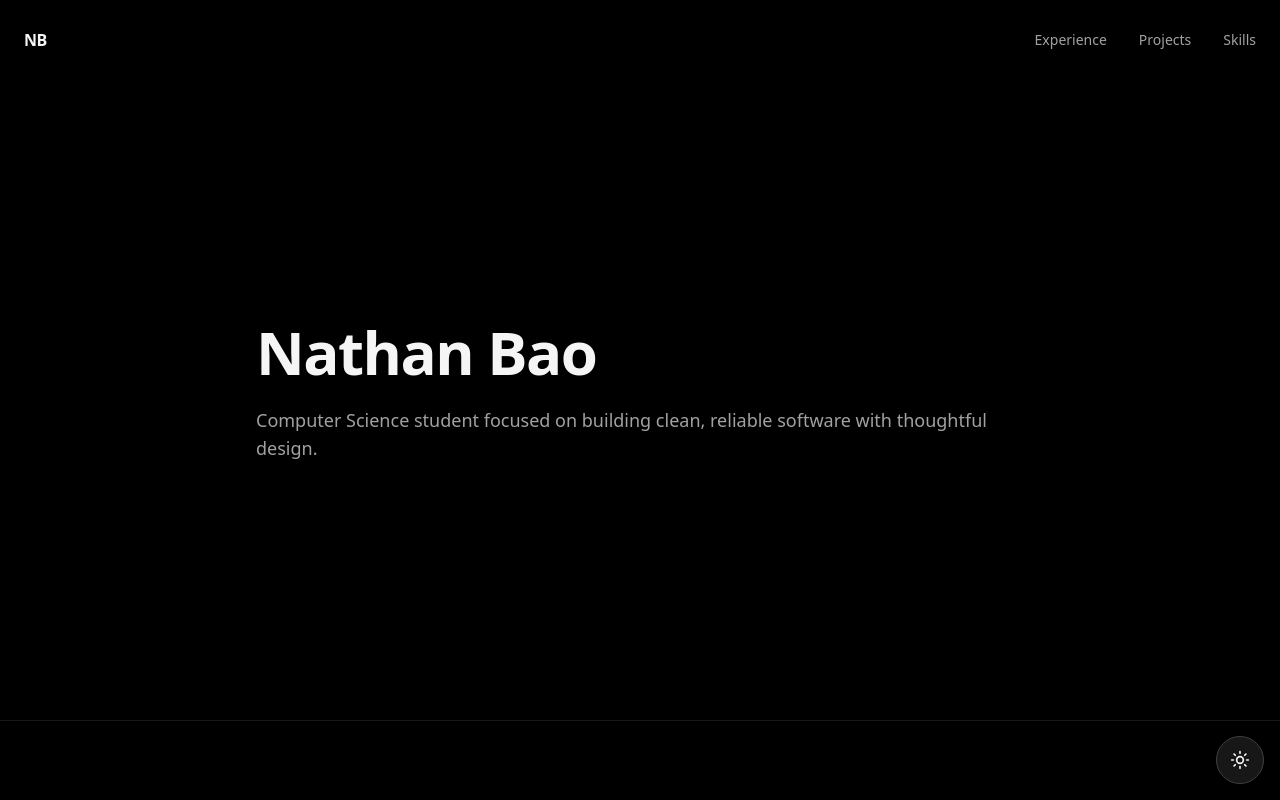
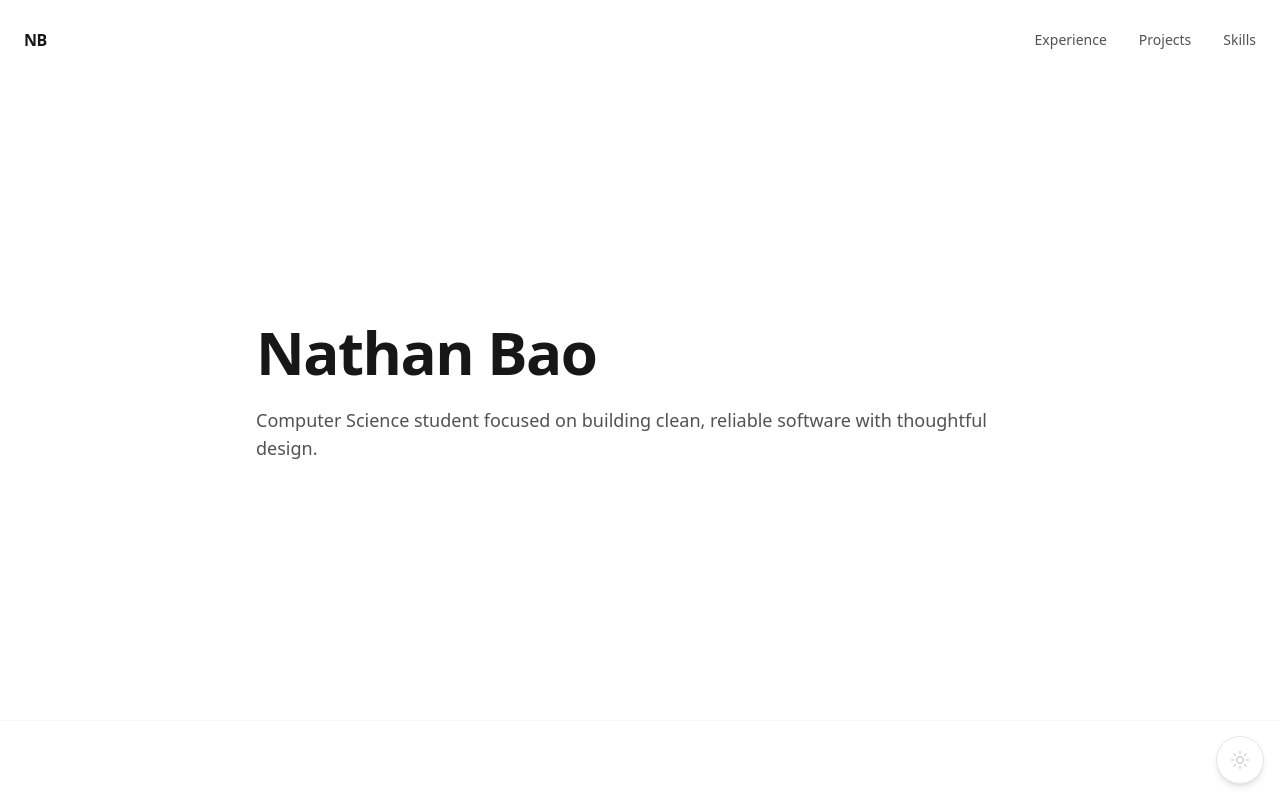
Before and after one commit to nathancbao/nathancbao.github.io, a React (Vite) app: page / in a window 1280 px wide. Shown: the top 800 px of the page. Built offline with nearby package versions, Linux system fonts and the light colour scheme.

Commit message:
removed random import

```diff
--- a/src/index.css
+++ b/src/index.css
@@ -1,6 +1,5 @@
 @import url("https://fonts.googleapis.com/css2?family=Space+Grotesk:wght@300;400;500;600;700&display=swap");
 @import "tailwindcss";
-@custom-variant dark (&:where(.dark, .dark *));
 
 /* Tailwind v4 requires explicit font */
 html {
```
